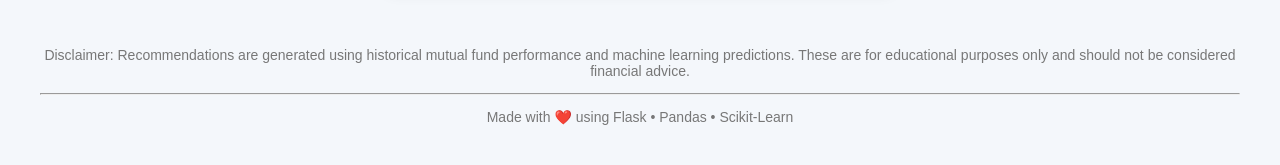
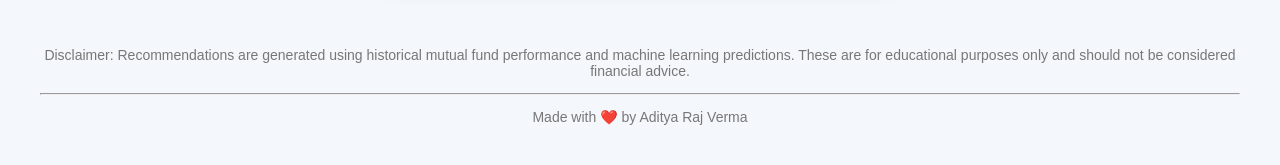
Before and after one commit to AdityaLoops/Investment-Advisor, a Flask app: page / in a window 1280 px wide. Shown: the part 932-1097 px from the top of the page. Run offline with Flask 3, Linux system fonts and the light colour scheme.

Commit message:
Describe the change

```diff
--- a/web/app.py
+++ b/web/app.py
@@ -19,6 +19,10 @@ risk_return_df = pd.read_csv(CSV_PATH)
 
 
 @app.route("/", methods=["GET", "POST"])
+# This is called a decorator.
+# It tells Flask -> "Whenever someone visits /, run the function below."
+# "/" ->  Means homepage.
+
 def home():
 
     recommendations = None
--- a/web/templates/index.html
+++ b/web/templates/index.html
@@ -234,7 +234,7 @@ considered financial advice.
 
 <p>
 
-    Made with ❤️ using Flask • Pandas • Scikit-Learn
+    Made with ❤️ by Aditya Raj Verma
 
 </p>
 
```
